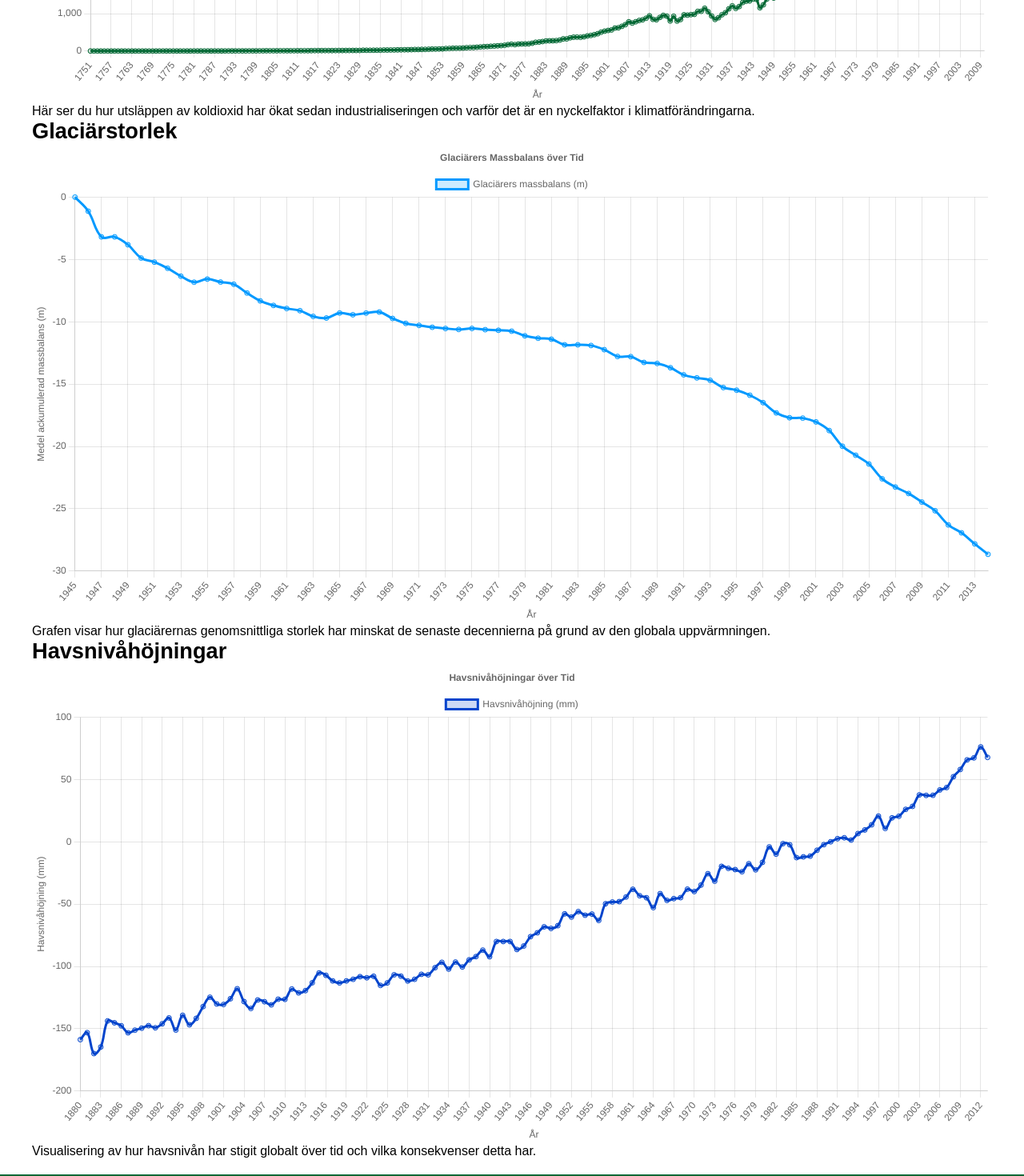
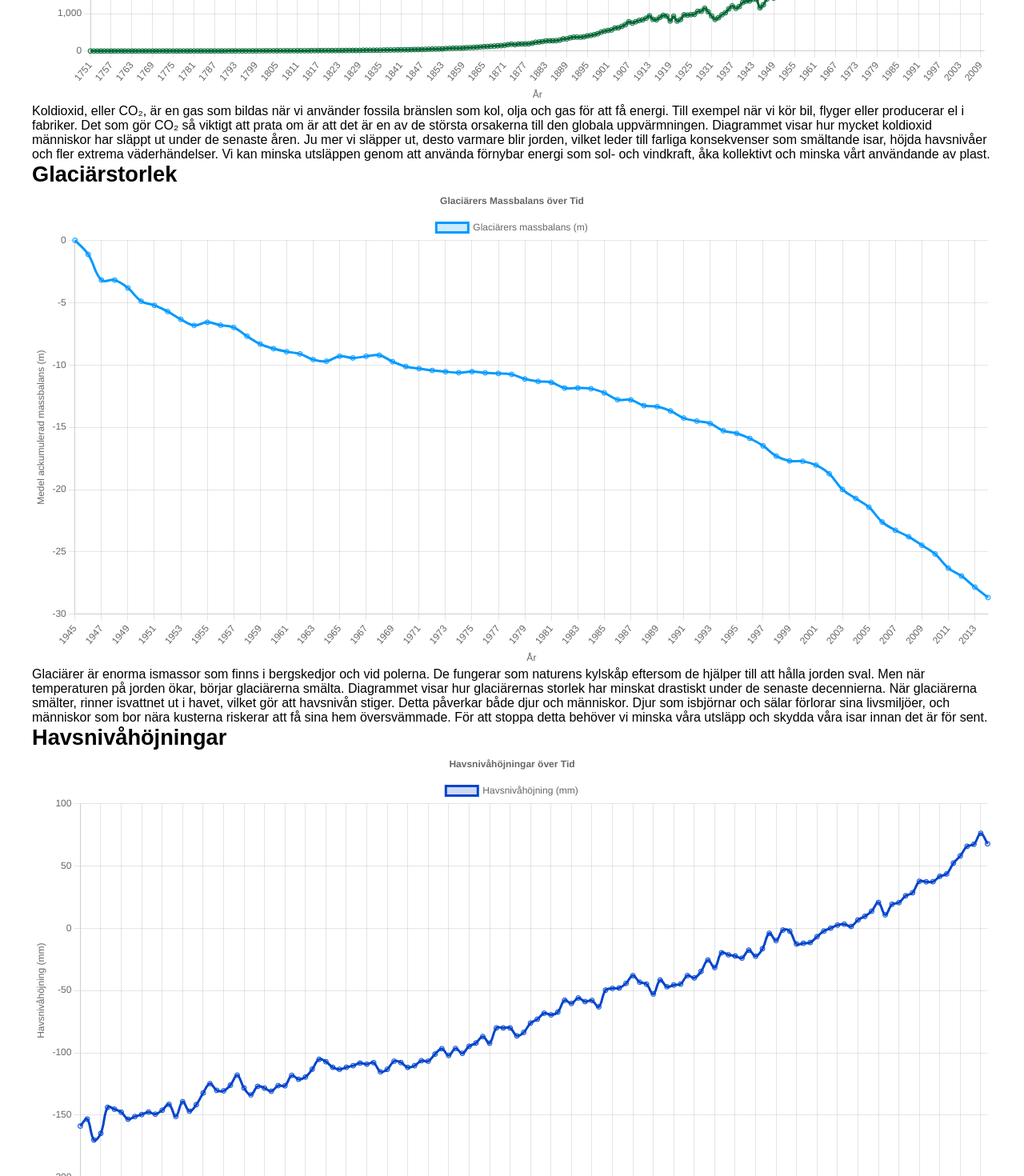
Before and after one commit to gremdot/Klimatvanner, a React (Create React App) app: page /fakta-om in a window 1280 px wide. Shown: the part 980-2450 px from the top of the page at 80% size. Built offline with nearby package versions, Linux system fonts and the light colour scheme.

Commit message:
La till text till diagrammen

```diff
--- a/src/FaktaOm.jsx
+++ b/src/FaktaOm.jsx
@@ -31,7 +31,11 @@ const FaktaOm = () => {
         <section >
           <Utsläppstabell />
           <p>
-            Här ser du hur utsläppen av koldioxid har ökat sedan industrialiseringen och varför det är en nyckelfaktor i klimatförändringarna.
+          Koldioxid, eller CO₂, är en gas som bildas när vi använder fossila bränslen som kol, olja och gas för att få energi. Till exempel när vi kör bil, flyger eller producerar el i fabriker.
+            Det som gör CO₂ så viktigt att prata om är att det är en av de största orsakerna till den globala uppvärmningen.
+            Diagrammet visar hur mycket koldioxid människor har släppt ut under de senaste åren.
+            Ju mer vi släpper ut, desto varmare blir jorden, vilket leder till farliga konsekvenser som smältande isar, höjda havsnivåer och fler extrema väderhändelser.
+            Vi kan minska utsläppen genom att använda förnybar energi som sol- och vindkraft, åka kollektivt och minska vårt användande av plast.
           </p>
         </section>
 
@@ -39,7 +43,11 @@ const FaktaOm = () => {
       <section >
          <GlacierChart />
           <p>
-            Grafen visar hur glaciärernas genomsnittliga storlek har minskat de senaste decennierna på grund av den globala uppvärmningen.
+          Glaciärer är enorma ismassor som finns i bergskedjor och vid polerna. De fungerar som naturens kylskåp eftersom de hjälper till att hålla jorden sval.
+            Men när temperaturen på jorden ökar, börjar glaciärerna smälta. Diagrammet visar hur glaciärernas storlek har minskat drastiskt under de senaste decennierna.
+            När glaciärerna smälter, rinner isvattnet ut i havet, vilket gör att havsnivån stiger.
+            Detta påverkar både djur och människor. Djur som isbjörnar och sälar förlorar sina livsmiljöer, och människor som bor nära kusterna riskerar att få sina hem översvämmade.
+            För att stoppa detta behöver vi minska våra utsläpp och skydda våra isar innan det är för sent.
           </p>
         </section>
 
@@ -47,7 +55,11 @@ const FaktaOm = () => {
         <section >
         <SeaLevelChart />
           <p>
-            Visualisering av hur havsnivån har stigit globalt över tid och vilka konsekvenser detta har.
+          Havsnivån stiger när isarna smälter och när havsvattnet värms upp, eftersom varmt vatten tar mer plats än kallt.
+            Diagrammet visar hur havsnivån har stigit under de senaste åren och hur den fortsätter att stiga om vi inte gör något åt det.
+            När havsnivån höjs kan det orsaka stora problem. Till exempel kan städer och byar nära havet översvämmas, vilket gör att människor måste flytta.
+            Även ekosystem som mangroveskogar och korallrev förstörs, vilket påverkar både djur och människor som är beroende av dessa miljöer.
+            Vi kan hjälpa till att bromsa havsnivåhöjningarna genom att minska våra utsläpp, skydda kustområden och använda naturbaserade lösningar som att återplantera mangroveskogar.
           </p>
         </section>
       </div>
```
